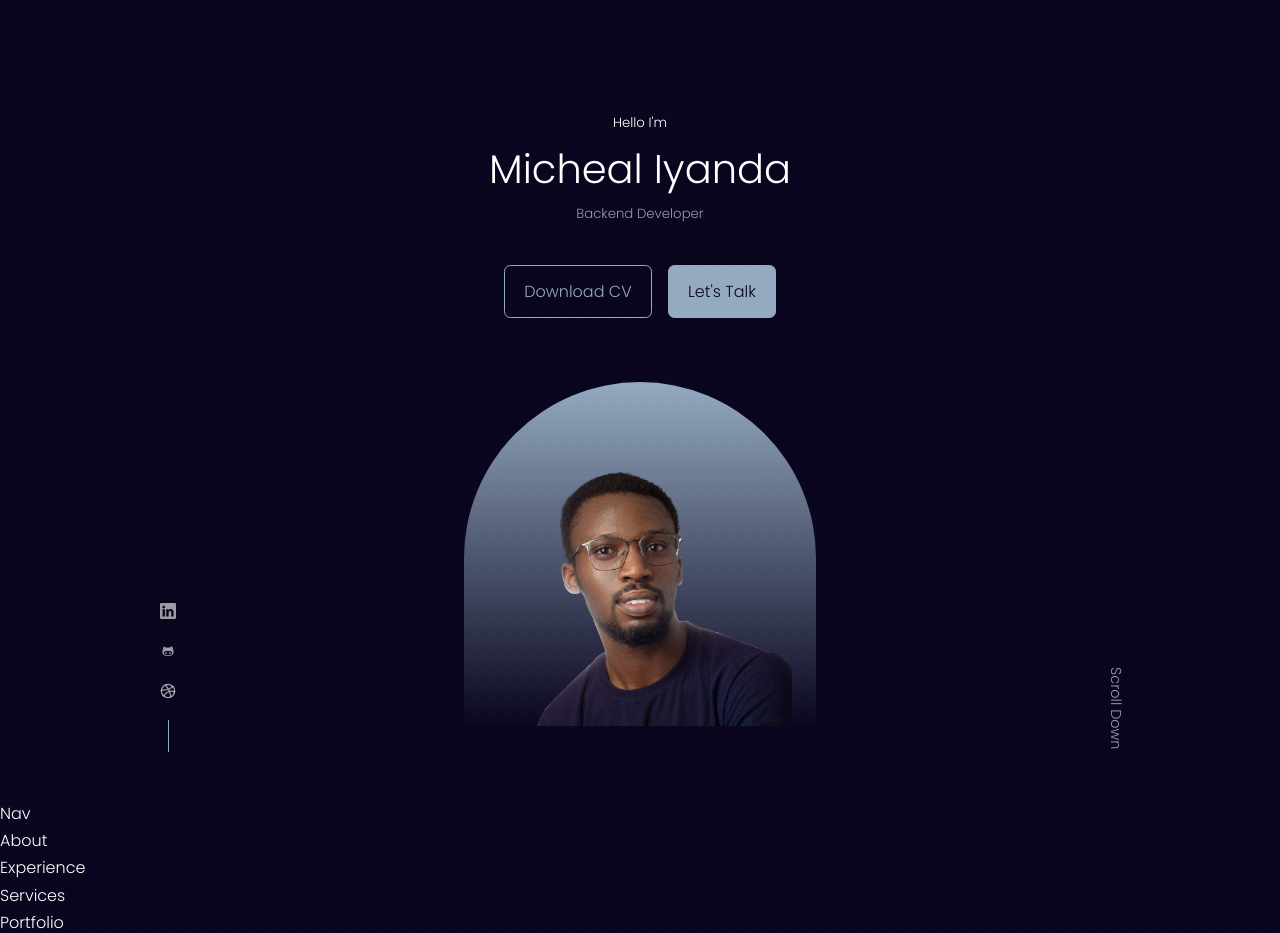
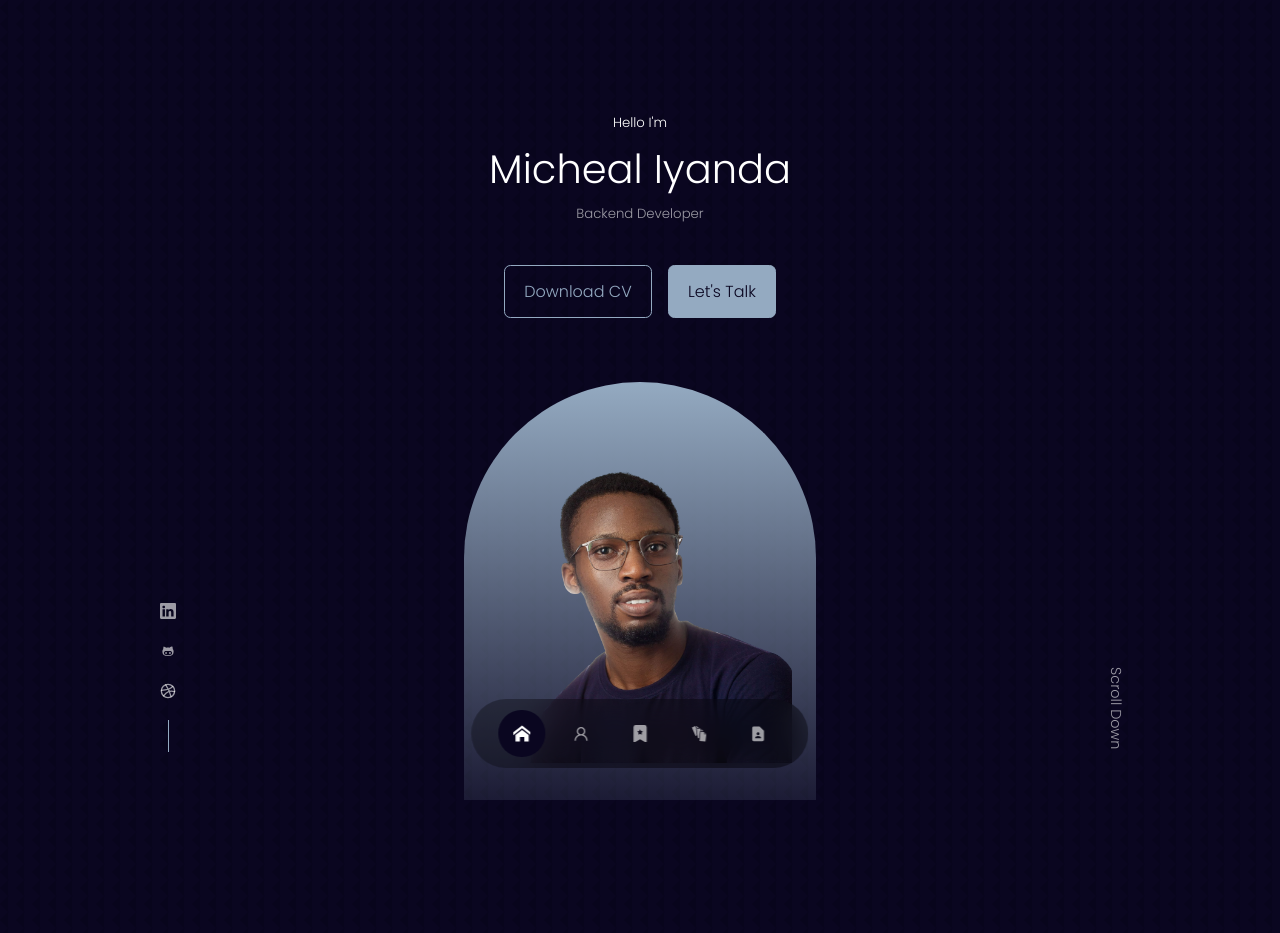
Before and after one commit to miyanda00/my_portfolio, a React (Create React App) app: page / in a window 1280 px wide. Shown: the top 933 px of the page. Built offline with nearby package versions, Linux system fonts and the light colour scheme.

Commit message:
third commit

```diff
--- a/src/components/about/About.jsx
+++ b/src/components/about/About.jsx
@@ -2,7 +2,7 @@ import React from 'react'
 import './about.css'
 const About = () => {
   return (
-    <div>About</div>
+    <section id='about'> About </section>
   )
 }
 
--- a/src/components/contact/Contact.jsx
+++ b/src/components/contact/Contact.jsx
@@ -2,7 +2,7 @@ import React from 'react'
 import './contact.css'
 const Contact = () => {
   return (
-    <div>Contact</div>
+    <section id='contact'>Contact</section>
   )
 }
 
--- a/src/components/experience/Experience.jsx
+++ b/src/components/experience/Experience.jsx
@@ -2,7 +2,7 @@ import React from 'react'
 import './experience.css'
 const Experience = () => {
   return (
-    <div>Experience</div>
+    <section id='experience'>Experience</section>
   )
 }
 
--- a/src/components/header/header.css
+++ b/src/components/header/header.css
@@ -41,13 +41,13 @@ header{
 .me{
     background: linear-gradient(var(--color-primary), transparent);
     width: 22rem;
-    height: 21.5rem;
+    height: 30rem;
     position: absolute;
     left: calc(50% - 11rem);
     margin-top: 4rem;
     border-radius: 12rem 12rem 0 0;
     overflow: hidden;
-    padding: 5rem 1.5rem 4rem 1.5rem;
+    padding: 5rem 1.5rem 1.5rem 1.5rem;
 }
 
 /*scroll down*/
--- a/src/components/nav/Nav.jsx
+++ b/src/components/nav/Nav.jsx
@@ -1,8 +1,22 @@
 import React from 'react'
 import './nav.css'
+import {ImHome} from 'react-icons/im'
+import {AiOutlineUser} from 'react-icons/ai'
+import {BsBookmarkStarFill} from 'react-icons/bs'
+import {GiFiles} from 'react-icons/gi'
+import {MdContactPage} from 'react-icons/md'
+import{useState} from 'react'
+
 const Nav = () => {
+  const [activeNav, setActiveNav] = useState('#')
   return (
-    <div>Nav</div>
+    <nav>
+      <a href="#" onClick={() =>setActiveNav('#')} className={activeNav ==='#' ? 'active' : ''}><ImHome /></a>
+      <a href="#about" onClick={() =>setActiveNav('#about')} className={activeNav ==='#about' ? 'active' : ''}><AiOutlineUser /></a>
+      <a href="#experience" onClick={() =>setActiveNav('#experience')} className={activeNav ==='#experience' ? 'active' : ''}><BsBookmarkStarFill /></a>
+      <a href="#porfolio" onClick={() =>setActiveNav('#porfolio')} className={activeNav ==='#porfolio' ? 'active' : ''}><GiFiles /></a>
+      <a href="#contact" onClick={() =>setActiveNav('#contact')} className={activeNav ==='#contact' ? 'active' : ''}><MdContactPage /></a>
+    </nav>
   )
 }
 
--- a/src/components/nav/nav.css
+++ b/src/components/nav/nav.css
@@ -0,0 +1,35 @@
+nav{
+    background: rgba(0, 0, 0, 0.3);
+    width: max-content;
+    display: block;
+    padding: 0.7rem 1.7rem;
+    z-index: 2;
+    /* ju stify-content: center; */
+    position: fixed;
+    left: 50%;
+    transform: translateX(-50%);
+    bottom: 2rem;
+    display: flex;
+    gap: 0.8rem;
+    border-radius: 3rem;
+    backdrop-filter: blur(15px);
+
+}
+
+nav a{
+    background: transparent;
+    padding: 0.9rem;
+    border-radius: 50%;
+    display: flex;
+    color: var(--color-light);
+    font-size: 1.1rem;
+}
+
+nav a:hover{
+    background: rgb(0, 0, 0, 0.3);
+}
+
+nav a.active{
+    background: var(--color-bg );
+    color: var(--color-white);
+}
--- a/src/components/portfolio/Portfolio.jsx
+++ b/src/components/portfolio/Portfolio.jsx
@@ -2,7 +2,7 @@ import React from 'react'
 import './portfolio.css'
 const Portfolio = () => {
   return (
-    <div>Portfolio</div>
+    <section id='portfolio'>Portfolio</section>
   )
 }
 
--- a/src/components/services/Services.jsx
+++ b/src/components/services/Services.jsx
@@ -2,7 +2,7 @@ import React from 'react'
 import './services.css'
 const Services = () => {
   return (
-    <div>Services</div>
+    <section id='services'>Services</section>
   )
 }
 
--- a/src/components/testimonials/Testimonials.jsx
+++ b/src/components/testimonials/Testimonials.jsx
@@ -3,7 +3,7 @@ import './testimonials.css'
 
 const Testimonials = () => {
   return (
-    <div>Testimonials</div>
+    <section id='testimonials'>Testimonials</section>
   )
 }
 
--- a/src/index.css
+++ b/src/index.css
@@ -61,6 +61,7 @@ h1{
 
 section{
     margin-top: 8rem;
+    height: 100vh;
 }
 
 section > h2,
@@ -124,6 +125,7 @@ img {
     section{
         margin-top: 6rem;
 
+
     }
 }
 
```
